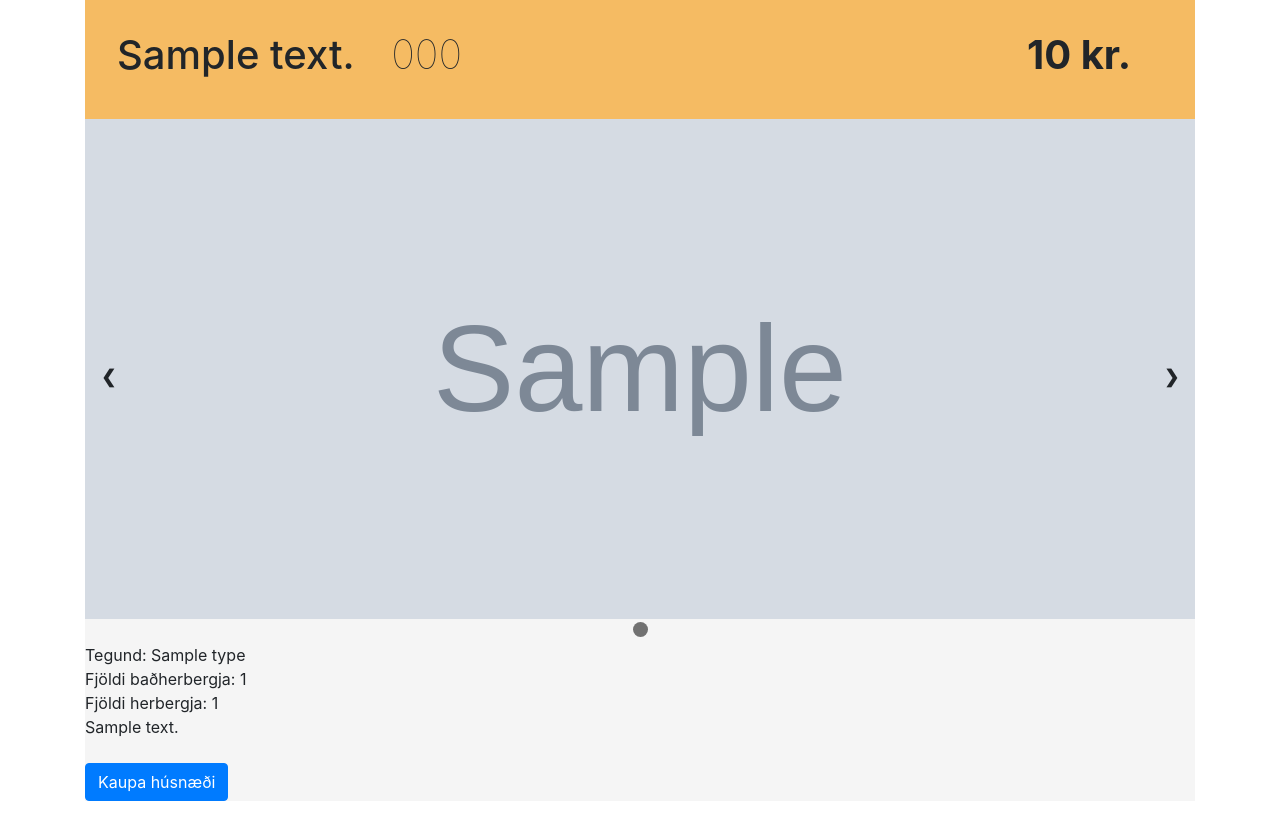
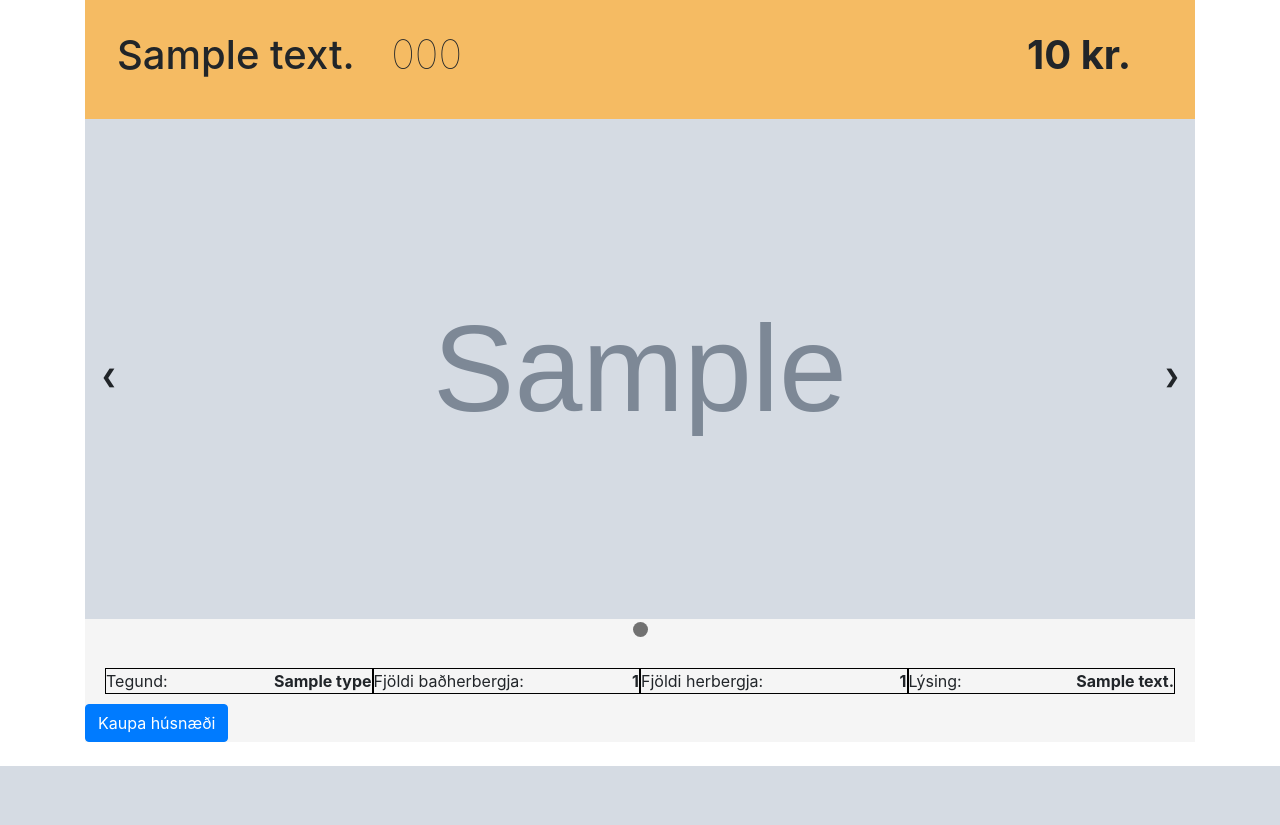
Before and after one commit to pker98/verklegt2, a Django app: template project/templates/hus/husnaedi_details.html in a window 1280 px wide. Shown: the part 57-882 px from the top of the page. After the commit the page ends 823 px from the top, so only its background shows below. Run offline with Django 3.2, Linux system fonts and the light colour scheme; the template is opened without the code that fills it: most values are stand-ins (such as "Sample title", 1, 10 or a date in 2020); grey boxes marked "Sample" are stand-in pictures; some libraries are stand-ins or nearby versions.

Commit message:
Added details css and divs for husnaedi_details

```diff
--- a/project/fasteignasala/static/css/main.css
+++ b/project/fasteignasala/static/css/main.css
@@ -174,6 +174,31 @@ img {
     width: 300px;
     height: 500px;
 }
+hr {
+    display: none;
+}
+
+.details {
+    margin-top: 10px;
+    display: flex;
+    justify-content: space-between;
+    padding: 15px 20px 0 20px;
+}
+
+.details_line {
+    width: 35%;
+    border: 1px solid black;
+    margin: 0 0 10px 0;
+}
+
+.details_name {
+    float: left;
+}
+
+.details_value {
+    float: right;
+    font-weight: 700;
+}
 
 .details {
     /*content: "";
--- a/project/templates/hus/husnaedi_details.html
+++ b/project/templates/hus/husnaedi_details.html
@@ -27,10 +27,26 @@
         </div>
 
         <div class="details">
-            <div class="details_type">Tegund: {{ apartment.type }}</div>
-            <div class="details_baths">Fjöldi baðherbergja: {{ apartment.num_bath_room }}</div>
-            <div class="details_rooms">Fjöldi herbergja: {{ apartment.num_rooms }}</div>
-            <div class="details_desc">{{ apartment.description }}</div>
+            <div class="details_line">
+                <div class="details_name">Tegund: </div>
+                <div class="details_value">{{ apartment.type }}</div>
+                <hr>
+            </div>
+            <div class="details_line">
+                <div class="details_name">Fjöldi baðherbergja: </div>
+                <div class="details_value">{{ apartment.num_bath_room }}</div>
+                <hr>
+            </div>
+            <div class="details_line">
+                <div class="details_name">Fjöldi herbergja: </div>
+                <div class="details_value">{{ apartment.num_rooms }}</div>
+                <hr>
+            </div>
+            <div class="details_line">
+                <div class="details_name">Lýsing: </div>
+                <div class="details_value">{{ apartment.description }}</div>
+                <hr>
+            </div>
             <br/>
         </div>
 
```
